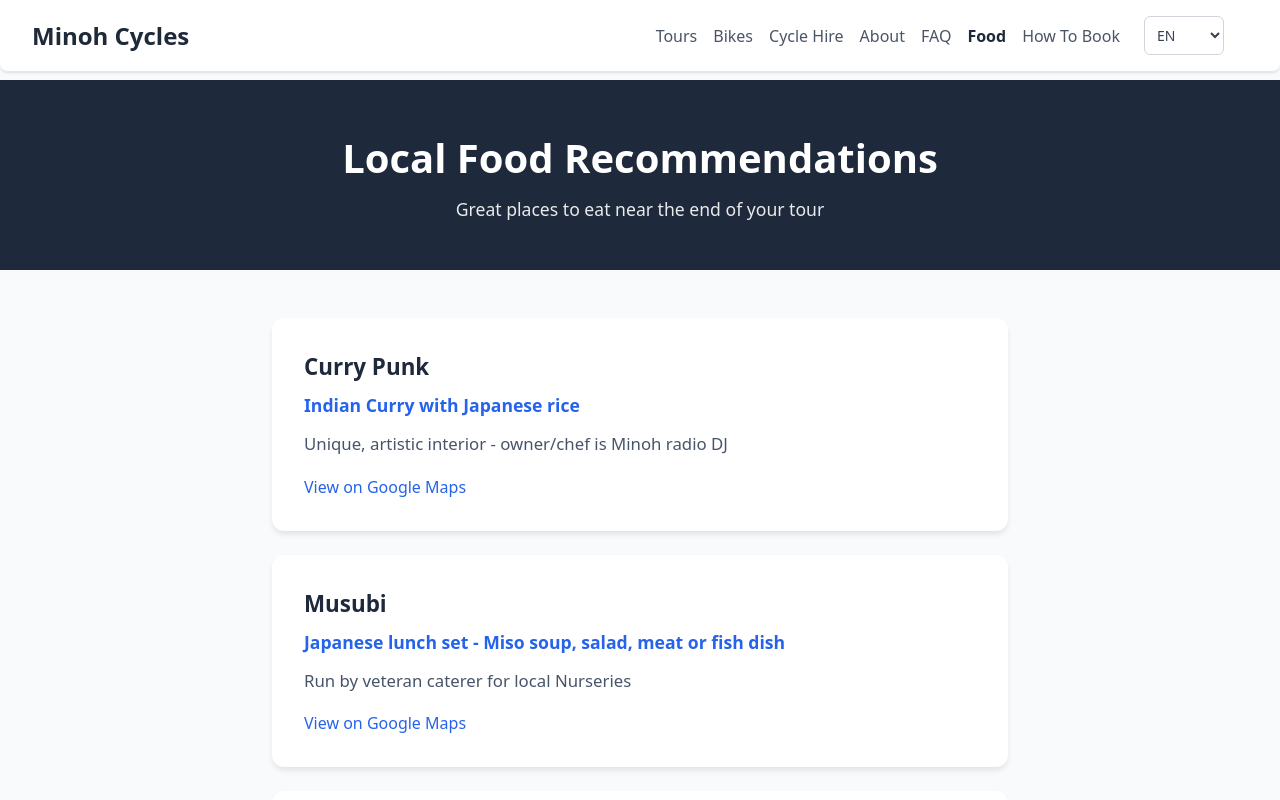
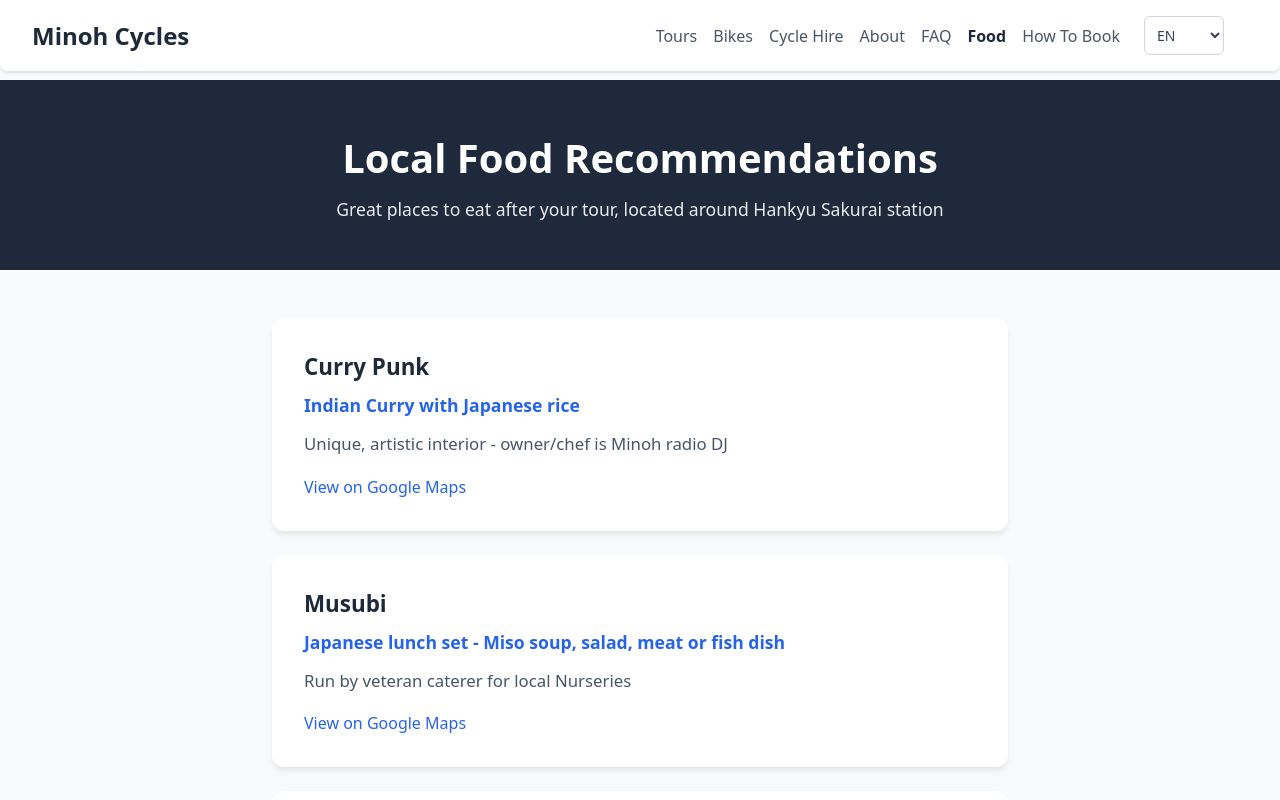
Before and after one commit to jonathan-h-grebe/minoh_cycles_static, a Vue app: page /en/food in a window 1280 px wide. Shown: the top 800 px of the page. Built offline with nearby package versions, Linux system fonts and the light colour scheme; what @vueuse/head would draw is missing.

Commit message:
brush up food page

```diff
--- a/src/components/FoodPage.vue
+++ b/src/components/FoodPage.vue
@@ -3,7 +3,7 @@
     <AppHeader />
     <header class="food-header">
       <h1>Local Food Recommendations</h1>
-      <p class="subtitle">Great places to eat near the end of your tour</p>
+      <p class="subtitle">Great places to eat after your tour, located around Hankyu Sakurai station</p>
     </header>
 
     <div class="food-container">
```
